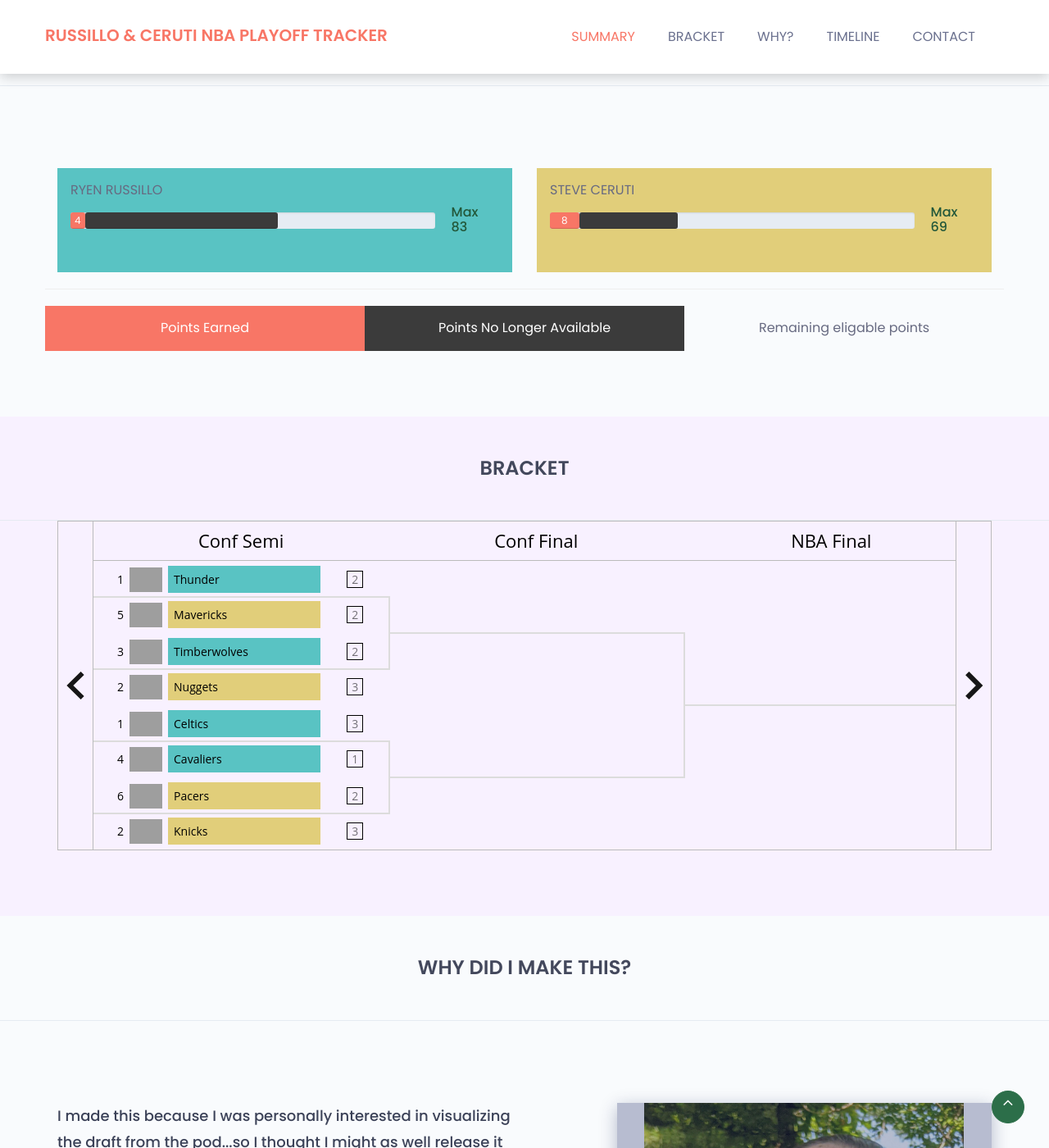
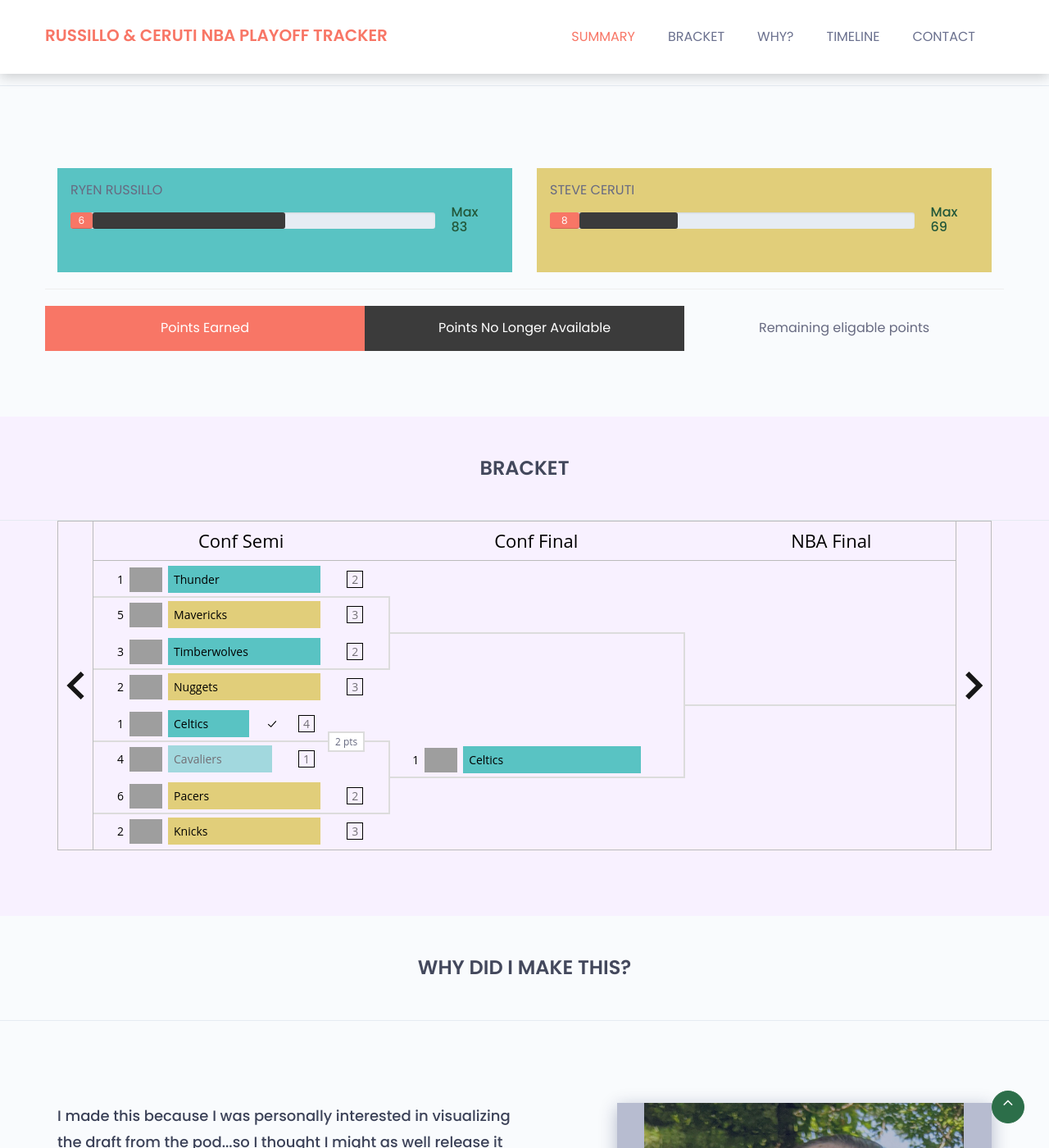
Before and after one commit to jeffmiller00/russillo, a Jekyll site: the page built from index.html, in a window 1280 px wide and 1400 px high, scrolled down 962 px. Shown: the whole window at 82% size. Built offline with Jekyll 4.4.1, drawn with Linux system fonts in a browser that asks for light colours; grey boxes are pictures that could not be loaded.

```diff
--- a/assets/js/app.js
+++ b/assets/js/app.js
@@ -323,7 +323,7 @@ const data = {
           {
             // Mavericks
             contestantId: "1610612742",
-            currentScore: "2",
+            currentScore: "3",
           }
         ]
       },
@@ -346,14 +346,15 @@ const data = {
       {
         roundIndex: 3,
         order: 2,
+        matchStatus: "2 pts",
+        matchWinner: "r",
         sides: [
           {
-            // Celtics
             contestantId: "1610612738",
-            currentScore: "3",
+            currentScore: "4",
+            isWinner: true
           },
           {
-            // Cavs
             contestantId: "1610612739",
             currentScore: "1",
           },
@@ -374,7 +375,20 @@ const data = {
             currentScore: "3",
           },
         ]
-      }
+      },
+      {
+        roundIndex: 4,
+        order: 1,
+        sides: [
+          {
+            // Celtics
+            contestantId: "1610612738",
+          },
+          {
+            contestantTitle: "",
+          },
+        ]
+      },
     ],
     contestants: {
       1610612760: {
--- a/index.html
+++ b/index.html
@@ -38,7 +38,7 @@ title: "Russillo & Ceruti NBA Playoff Draft Tracker"
               <span class="progressText">ryen russillo</span>
               <div class="single-progress-txt">
                 <div class="progress ">
-                  <div class="progress-bar points-earned" role="progressbar" aria-valuenow="4" aria-valuemin="0" aria-valuemax="83" style="width: 4.8%">4</div>
+                  <div class="progress-bar points-earned" role="progressbar" aria-valuenow="6" aria-valuemin="0" aria-valuemax="83" style="width: 7.2%">6</div>
                   <div class="progress-bar points-unavailable" role="progressbar" aria-valuenow="53" aria-valuemin="0" aria-valuemax="83" style="width: 63.9%"></div>
                 </div>
                 <h3>Max 83</h3>
```
